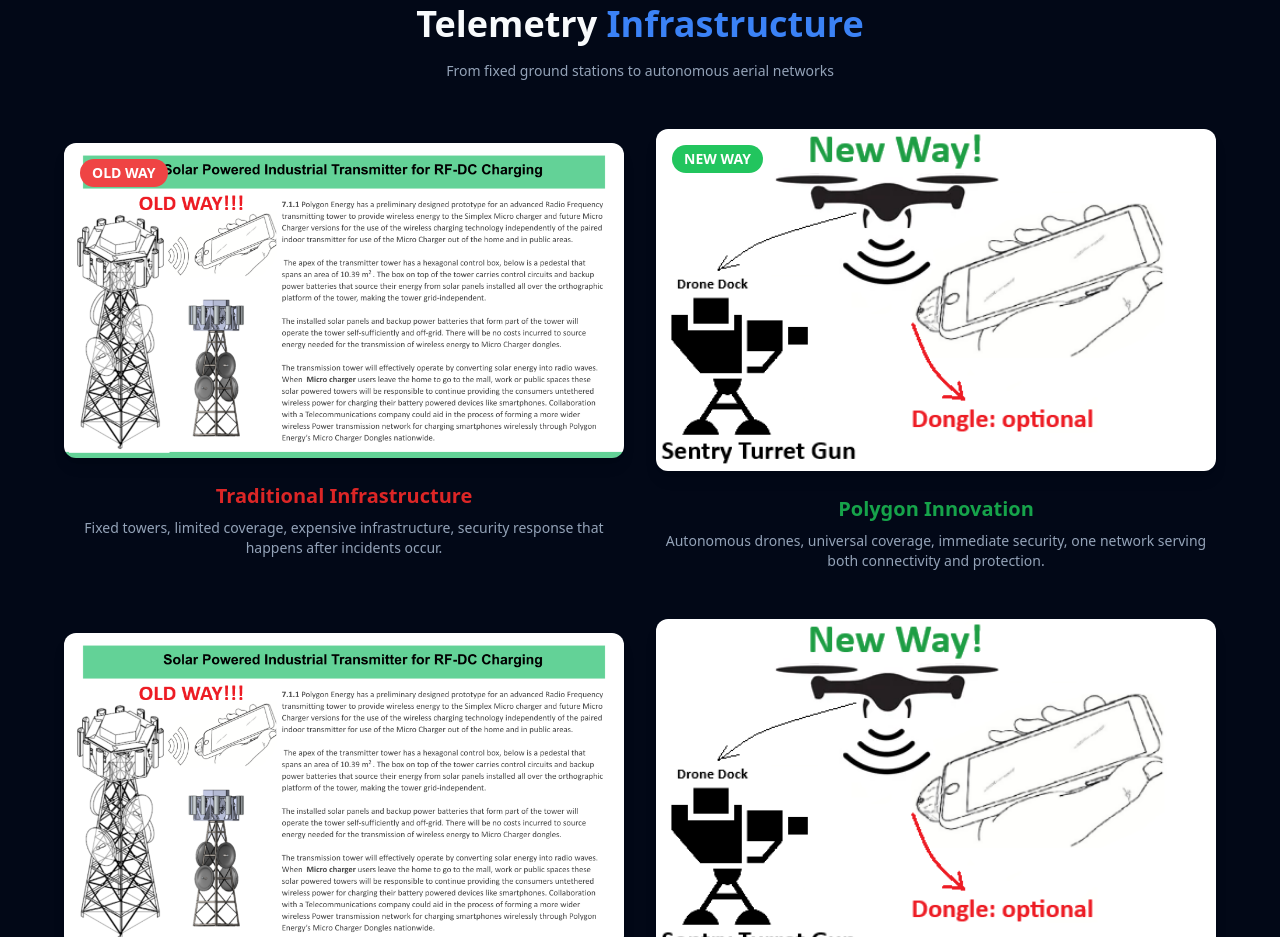
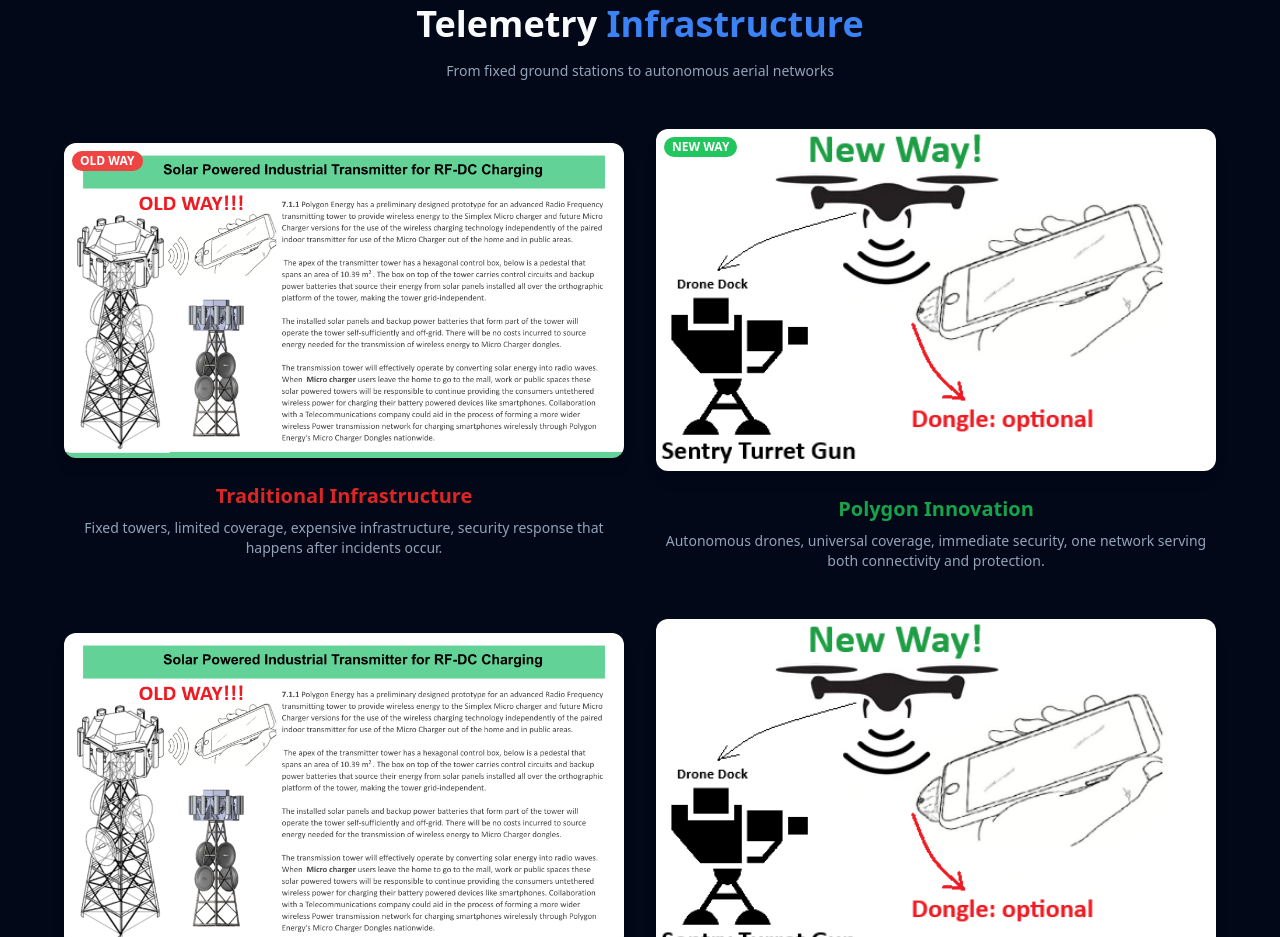
Before and after one commit to polygontelecoms/polygontelecoms.github.io, a React (Vite) app: page / in a window 1280 px wide. Shown: the part 860-1797 px from the top of the page. Built offline with nearby package versions, Linux system fonts and the light colour scheme.

Commit message:
Refactor: Adjust tag positioning and size

```diff
--- a/src/components/OldVsNewWay.tsx
+++ b/src/components/OldVsNewWay.tsx
@@ -25,7 +25,7 @@ const OldVsNewWay = () => {
                 alt="Old Way: Fixed ground-based telecom towers and infrastructure"
                 className="w-full h-auto rounded-lg shadow-lg"
               />
-              <div className="absolute top-4 left-4 bg-red-500 text-white px-3 py-1 rounded-full text-sm font-bold">
+              <div className="absolute top-2 left-2 bg-red-500 text-white px-2 py-0.5 rounded-full text-xs font-bold">
                 OLD WAY
               </div>
             </div>
@@ -44,7 +44,7 @@ const OldVsNewWay = () => {
                 alt="New Way: Autonomous drone network with sentry turrets and mobile connectivity"
                 className="w-full h-auto rounded-lg shadow-lg"
               />
-              <div className="absolute top-4 left-4 bg-green-500 text-white px-3 py-1 rounded-full text-sm font-bold">
+              <div className="absolute top-2 left-2 bg-green-500 text-white px-2 py-0.5 rounded-full text-xs font-bold">
                 NEW WAY
               </div>
             </div>
```
